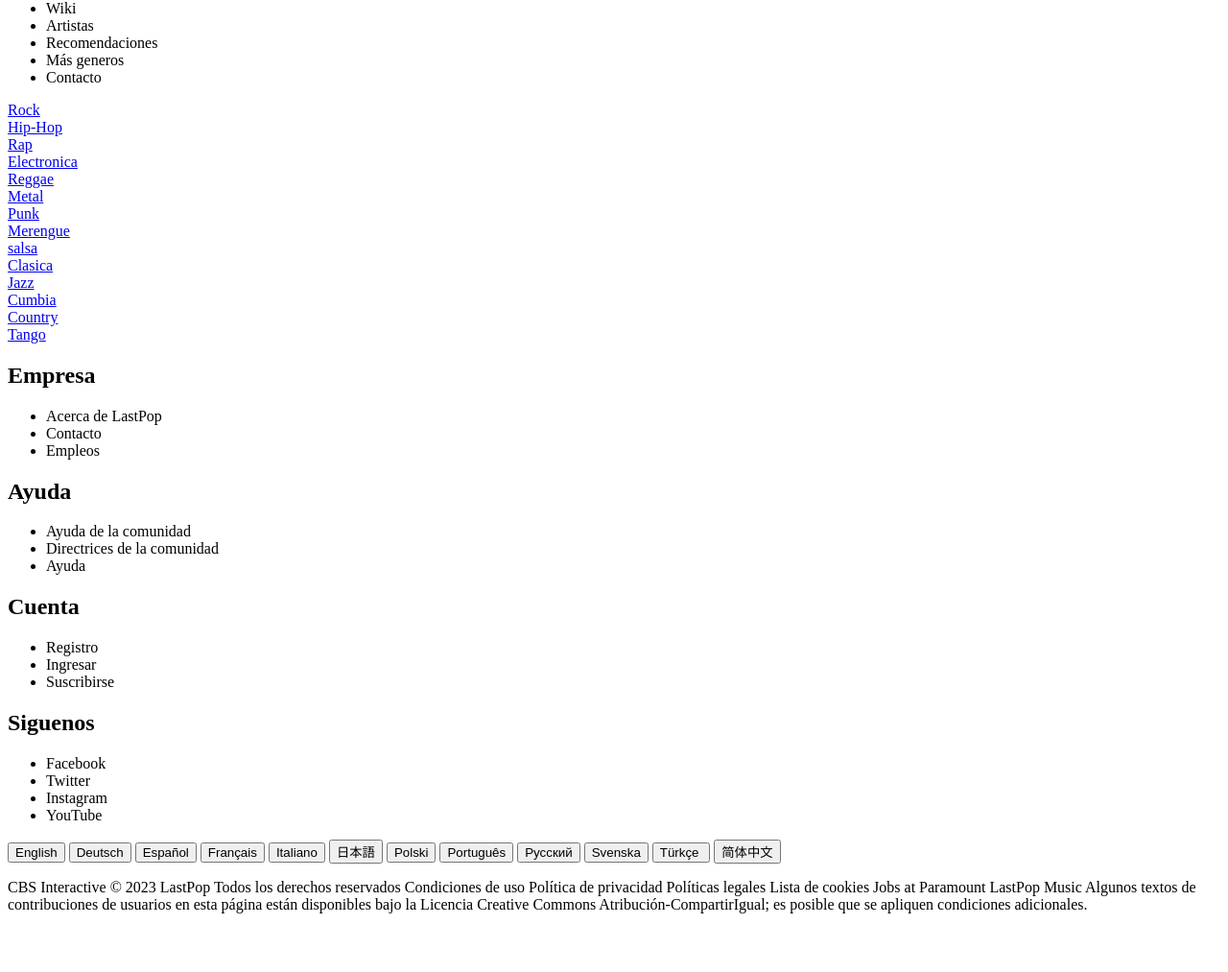
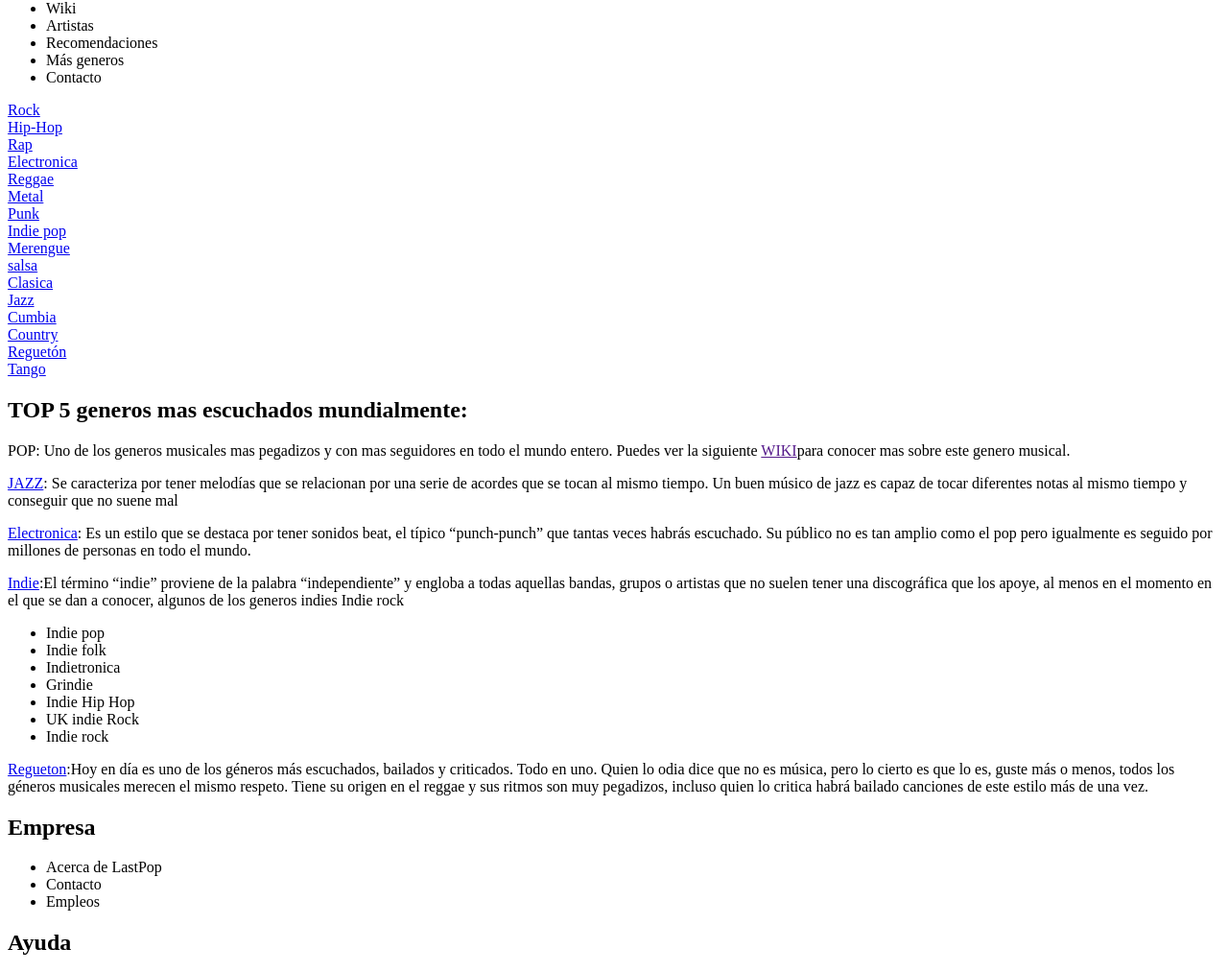
Before and after one commit to neoramin/TPE, a plain HTML site: page paginas/masgeneros.html in a window 1280 px wide. Shown: the part 67-1080 px from the top of the page at 96% size. Before the commit the page ends 1035 px from the top, so only its background shows below. Drawn offline with Linux system fonts and the light colour scheme.

Commit message:
mas generos (agregue 5 generos)

```diff
--- a/paginas/masgeneros.html
+++ b/paginas/masgeneros.html
@@ -26,7 +26,7 @@
                 <a href="https://es.wikipedia.org/wiki/Rock" target="_blank">Rock</a>
             </div>
 
-            <!--dividir el div en 6("caja 2") -->
+            <!--dividir el div en 7("caja 2") -->
             <div class="">
                 <div class="">
                     <a href="https://es.wikipedia.org/wiki/Hip_hop" target="_blank">Hip-Hop</a>
@@ -36,7 +36,7 @@
                     <a href="https://es.wikipedia.org/wiki/Rap" target="_blank">Rap</a>
                 </div>
                 <div>
-                    <a href="https://es.wikipedia.org/wiki/M%C3%BAsica_electr%C3%B3nica" target="_blank">Electronica</a>
+                    <a href="https://es.wikipedia.org/wiki/M%C3%BAsica_electr%C3%B3nica" target="_blank"  id="c2">Electronica</a>
                 </div>
 
                 <div>
@@ -48,9 +48,18 @@
                 <div>
                     <a href="https://es.wikipedia.org/wiki/Punk" target="_blank">Punk
                     </a>
+                    <div>
+                        <a href="https://es.wikipedia.org/wiki/Indie_pop" target="_blank" id="c3">Indie pop
+                        </a>
+                    </div>
+
                 </div>
+
+
+
+
             </div>
-            <!--otro div en 6(otra "caja3")-->
+            <!--otro div en 7(otra "caja3")-->
             <div class="">
                 <div>
                     <a href="https://es.wikipedia.org/wiki/Merengue_(g%C3%A9nero_musical)" target="_blank">Merengue</a>
@@ -64,7 +73,7 @@
                 </div>
 
                 <div>
-                    <a href="https://es.wikipedia.org/wiki/Jazz" target="_blank">Jazz</a>
+                    <a href="https://es.wikipedia.org/wiki/Jazz" target="_blank" id="c1" >Jazz</a>
                 </div>
                 <div>
                     <a href="https://es.wikipedia.org/wiki/Cumbia_argentina" target="_blank">Cumbia</a>
@@ -72,17 +81,45 @@
                 <div>
                     <a href="https://es.wikipedia.org/wiki/Country" target="_blank">Country</a>
                 </div>
+                <div>
+                    <a href="https://es.wikipedia.org/wiki/Reguet%C3%B3n" target="_blank"  id="c4">Reguetón</a>
+                </div>
             </div>
 
             <!--este va solo (caja4)-->
 
 
-            <div class="bloque10">
+            <div class="">
                 <a href="https://es.wikipedia.org/wiki/Tango" target="_blank">Tango</a>
             </div>
 
 
         </div>
+
+<h2>TOP 5 generos mas escuchados mundialmente:</h2>
+
+<p>POP:  Uno de los generos musicales mas pegadizos y  con mas seguidores en todo el mundo entero. Puedes ver la siguiente <a href="">WIKI</a>para conocer mas sobre este genero musical.
+</p>
+
+<p><a href="#c1">JAZZ</a>: Se caracteriza por tener melodías que se relacionan por una serie de acordes que se tocan al mismo tiempo. Un buen músico de jazz es capaz de tocar diferentes notas al mismo tiempo y conseguir que no suene mal</p>
+
+<p><a href="#c2">Electronica</a>: Es un estilo que se destaca por tener sonidos beat, el típico “punch-punch” que tantas veces habrás escuchado. Su público no es tan amplio como el pop pero igualmente es seguido por millones de personas en todo el mundo.</p>
+
+<P><a href="#c3">Indie</a>:El término “indie” proviene de la palabra “independiente” y engloba a todas aquellas bandas, grupos o artistas que no suelen tener una discográfica que los apoye, al menos en el momento en el que se dan a conocer, algunos de los generos indies Indie rock
+    <ul>
+        <li>Indie pop</li>
+        <li>Indie folk</li>
+        <li>Indietronica</li>
+        <li>Grindie</li>
+        <li>Indie Hip Hop</li>
+        <li>UK indie Rock</li>
+        <li>Indie rock</li>
+    </ul>
+    </P>
+
+<p> <a href="#c4">Regueton</a>:Hoy en día es uno de los géneros más escuchados, bailados y criticados. Todo en uno. Quien lo odia dice que no es música, pero lo cierto es que lo es, guste más o menos, todos los géneros musicales merecen el mismo respeto. Tiene su origen en el reggae y sus ritmos son muy pegadizos, incluso quien lo critica habrá bailado canciones de este estilo más de una vez.</p>
+
+
     </main>
     <div>
         <div>
```
